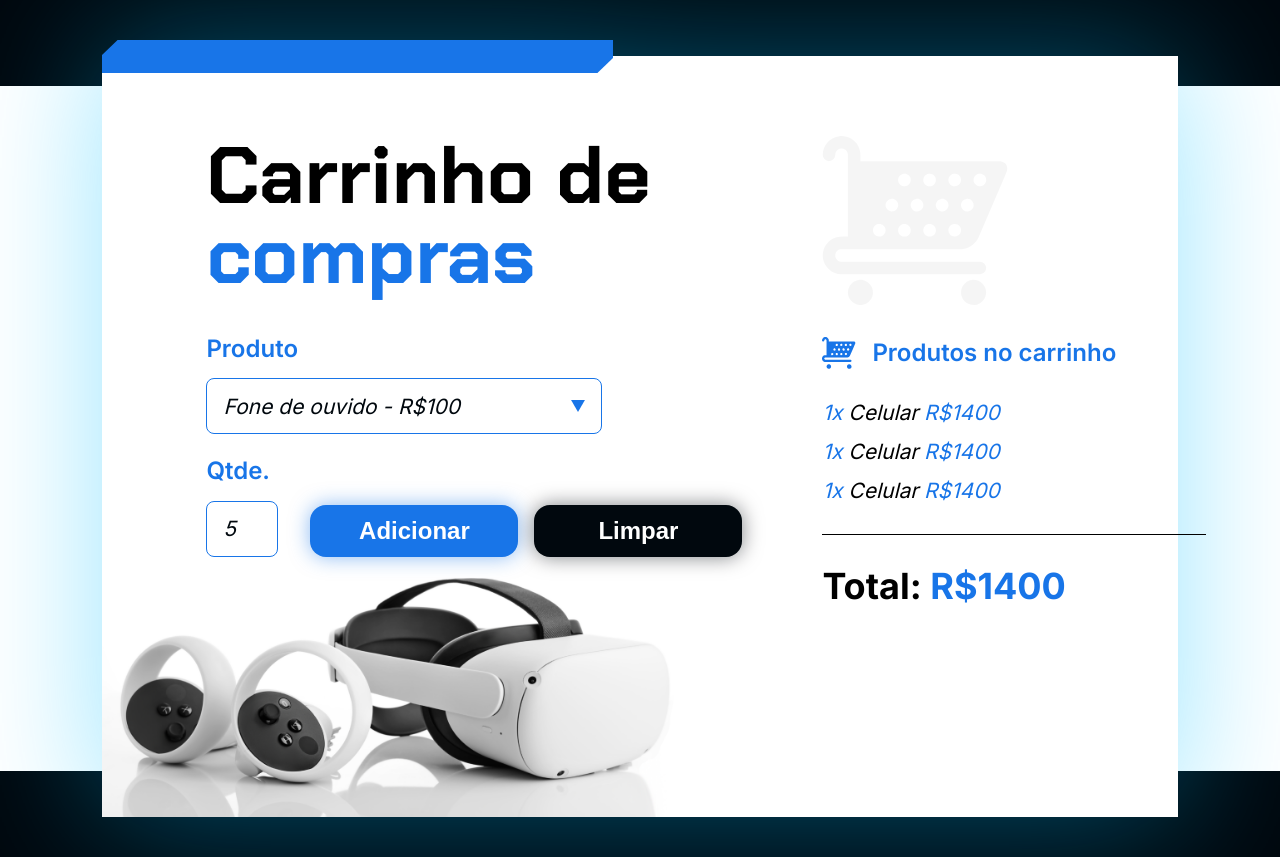
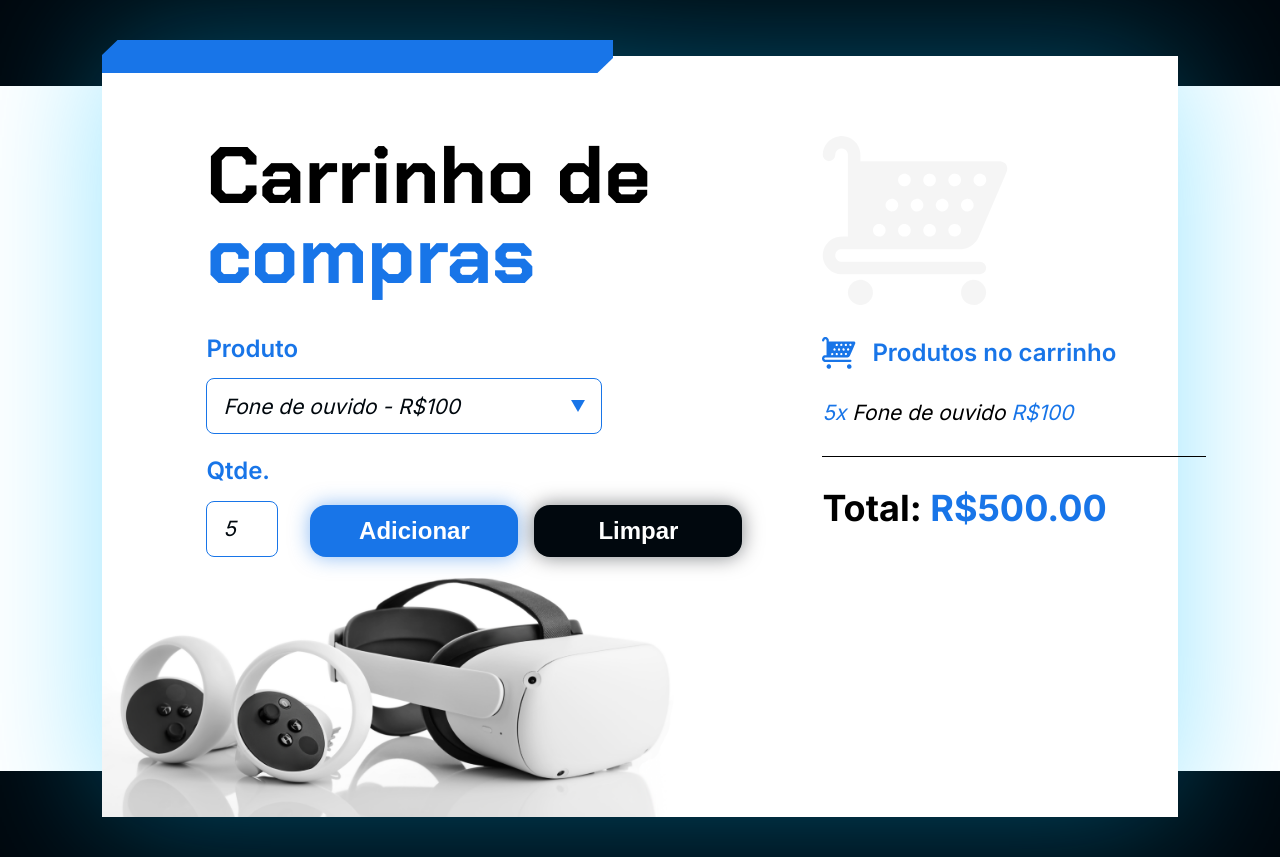
Before and after one commit to ggeande/estudo_desafios, a plain HTML site: page carrinho-compras/index.html in a window 1280 px wide. Both pictures are taken after typing "5" into the empty fields and a click on the button "Adicionar". Drawn offline with Linux system fonts and the light colour scheme.

Commit message:
carrinho compras subida

```diff
--- a/carrinho-compras/index.html
+++ b/carrinho-compras/index.html
@@ -59,12 +59,6 @@
         <section class="carrinho__produtos__produto">
           <span class="texto-azul">1x</span> Celular <span class="texto-azul">R$1400</span>
         </section>
-        <section class="carrinho__produtos__produto">
-          <span class="texto-azul">1x</span> Celular <span class="texto-azul">R$1400</span>
-        </section>
-        <section class="carrinho__produtos__produto">
-          <span class="texto-azul">1x</span> Celular <span class="texto-azul">R$1400</span>
-        </section>
       </section>
 
       <div class="divisoria"></div>
--- a/carrinho-compras/js/app.js
+++ b/carrinho-compras/js/app.js
@@ -1,30 +1,70 @@
+limpar();
 
 function adicionar(){
     let produto = document.getElementById('produto').value;
     let quantidade = document.getElementById('quantidade').value;
-    let valor = pegarValorProduto(produto);
 
-    buscarCarrinho()
-
-
+    let produtoNovo = {
+        quantidade: quantidade,
+        valor: produto.split(' - R$')[1],
+        nome: produto.split(' - R$')[0]
+    };
+    adicionarProdutoCarrinho(produtoNovo);
+    let itensCarrinho = buscarCarrinho();
+    let valorTotal = total(itensCarrinho);
+    atualizarValorTotal(valorTotal);
 }
 
-function pegarValorProduto(prod) {
-    return prod.split(' - R$')[1];
+function atualizarValorTotal(valor){
+    let valorTotalElement = document.getElementById('valor-total');
+    valorTotalElement.textContent = `R$${valor.toFixed(2)}`;
+}
 
+function total(itens){
+    let vlrTotal = 0;
+    itens.forEach((item) => {
+        let quantidade = parseInt(item.quantidade);
+        let valor = parseFloat(item.valor.replace('R$', '').replace(',', '.'));
+        vlrTotal += quantidade * valor;
+
+    });
+
+    return vlrTotal;
 }
+
 
 function buscarCarrinho(){
     let elementoCarrinho = document.getElementById('lista-produtos');
     let secoesCarrinho = elementoCarrinho.querySelectorAll('section');
-    let quantidadeSecoes = secoesCarrinho.length;
+    let listaCarrinho = [];
+    secoesCarrinho.forEach((secao) => {
+        let spans = secao.querySelectorAll('.texto-azul');
+        let quantidadeTexto = spans[0] ? spans[0].textContent : 'N/A';
+        let valorTexto = spans[1] ? spans[1].textContent : 'N/A';
+        let textoProduto = spans[0].nextSibling.textContent.trim();
 
-    console.log('Quantidade de produtos no carrinho:', quantidadeSecoes);
-    console.log('Seções do carrinho:', secoesCarrinho.values);
-
-    secoesCarrinho.forEach((secao) => {
-        console.log('Seção:', secao);
+        let produtoObj = {
+            quantidade: quantidadeTexto,
+            valor: valorTexto,
+            nome: textoProduto
+        };
+        listaCarrinho.push(produtoObj);
 
     });
+    return listaCarrinho;
 
 }
+
+function adicionarProdutoCarrinho(produto){
+    let elementoCarrinho = document.getElementById('lista-produtos');
+    let secao = document.createElement('section');
+    secao.classList.add('carrinho__produtos__produto');
+    secao.innerHTML = '<span class="texto-azul">'+ produto.quantidade +'x </span> ' + produto.nome +' <span class="texto-azul"> R$'+ produto.valor +' </span>';
+    elementoCarrinho.appendChild(secao);
+}
+
+function limpar(){
+    let elementoCarrinho = document.getElementById('lista-produtos');
+    elementoCarrinho.innerHTML = ''; // Remove todos os itens do carrinho
+    atualizarValorTotal(0);
+}
```
